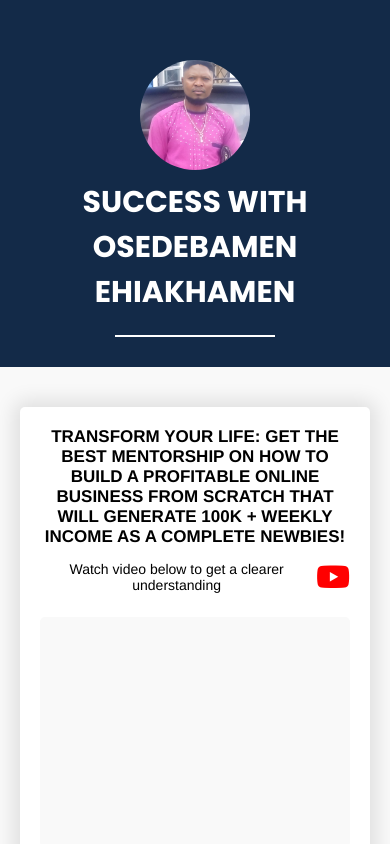
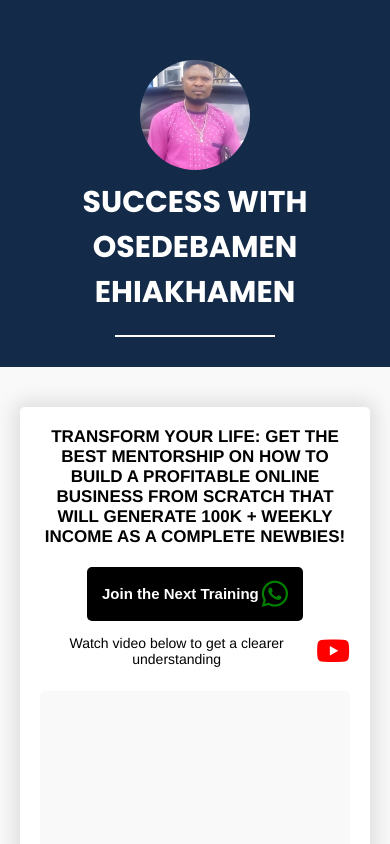
Before and after one commit to anointedosara/austin-osedabemen-landing-page, a React (Create React App) app: page / in a window 390 px wide. Shown: the top 844 px of the page. Built offline with nearby package versions, Linux system fonts and the light colour scheme.

Commit message:
new commit

```diff
--- a/src/components/ProjectDetails.jsx
+++ b/src/components/ProjectDetails.jsx
@@ -6,7 +6,10 @@ function ProjectDetails() {
     <div className='wrap'>
       <div className='projectdetails'>
         <div className='projectdetails-heading'>
-            <h2>Transform your life: get the best mentorship on how to build a profitable online business from scratch that will generate 100k + weekly income as a complete newbies!</h2>
+          <h2>Transform your life: get the best mentorship on how to build a profitable online business from scratch that will generate 100k + weekly income as a complete newbies!</h2>
+        <div className='btn'>
+        <a href='https://wa.link/bejytq'><button>Join the Next Training <i className="fa-brands fa-whatsapp"></i></button></a>
+        </div>
             <p>Watch video below to get a clearer understanding <i className="fa-brands fa-youtube"></i></p>
             <iframe src="./images/intro-video.mp4" title="How
             To Start Affiliate Marketing With Digitstem | Ultimate Money Machine Updated" frameBorder="0"
--- a/src/components/Testimonies.jsx
+++ b/src/components/Testimonies.jsx
@@ -11,13 +11,13 @@ function Testimonies() {
         </div>
         <div className='testimony-videoes'>
             <iframe src="./images/testimony1.mp4" title='testimony1' alt="" frameBorder="0"
-            allow="accelerometer; autoplay; clipboard-write; encrypted-media; gyroscope; picture-in-picture;
+            allow="accelerometer; clipboard-write; encrypted-media; gyroscope; picture-in-picture;
             web-share" allowFullScreen></iframe>
             <iframe src="./images/testimony2.mp4" title='testimony2' alt="" frameBorder="0"
-            allow="accelerometer; autoplay; clipboard-write; encrypted-media; gyroscope; picture-in-picture;
+            allow="accelerometer; clipboard-write; encrypted-media; gyroscope; picture-in-picture;
             web-share" allowFullScreen></iframe>
             <iframe src="./images/testimony3.mp4" title='testimony3' alt="" frameBorder="0"
-            allow="accelerometer; autoplay; clipboard-write; encrypted-media; gyroscope; picture-in-picture;
+            allow="accelerometer; clipboard-write; encrypted-media; gyroscope; picture-in-picture;
             web-share" allowFullScreen></iframe>
         </div>
     </div>
--- a/src/styles/projectDetails.css
+++ b/src/styles/projectDetails.css
@@ -146,7 +146,7 @@ h5 {
     text-align: center;
     font-size: 25px;
     font-weight: 500;
-    margin: 60px 0 30px;
+    margin: 60px 0 0px;
 }
 
 .btn {
@@ -155,6 +155,7 @@ h5 {
     justify-content: center;
     flex-direction: column;
     margin-bottom: 40px;
+    margin-top: 30px;
 }
 
 button {
@@ -209,10 +210,11 @@ a {
     }
     h5 {
         font-size: 20px;
-        margin: 40px 0 30px;
+        margin: 40px 0 0px;
     }
     .btn {
         margin-bottom: 30px;
+        margin-top: 30px;
     }
 }
 @media screen and (max-width: 500px) {
@@ -243,7 +245,7 @@ a {
     }
     h5 {
         font-size: 20px;
-        margin: 60px 0 30px;
+        margin: 60px 0 0px;
     }
     .question {
         padding: 14px 15px;
@@ -272,6 +274,7 @@ a {
     }
     .btn {
         margin-bottom: 10px;
+        margin-top: 20px;
     }
 }
 @media screen and (max-width: 375px) {
```
